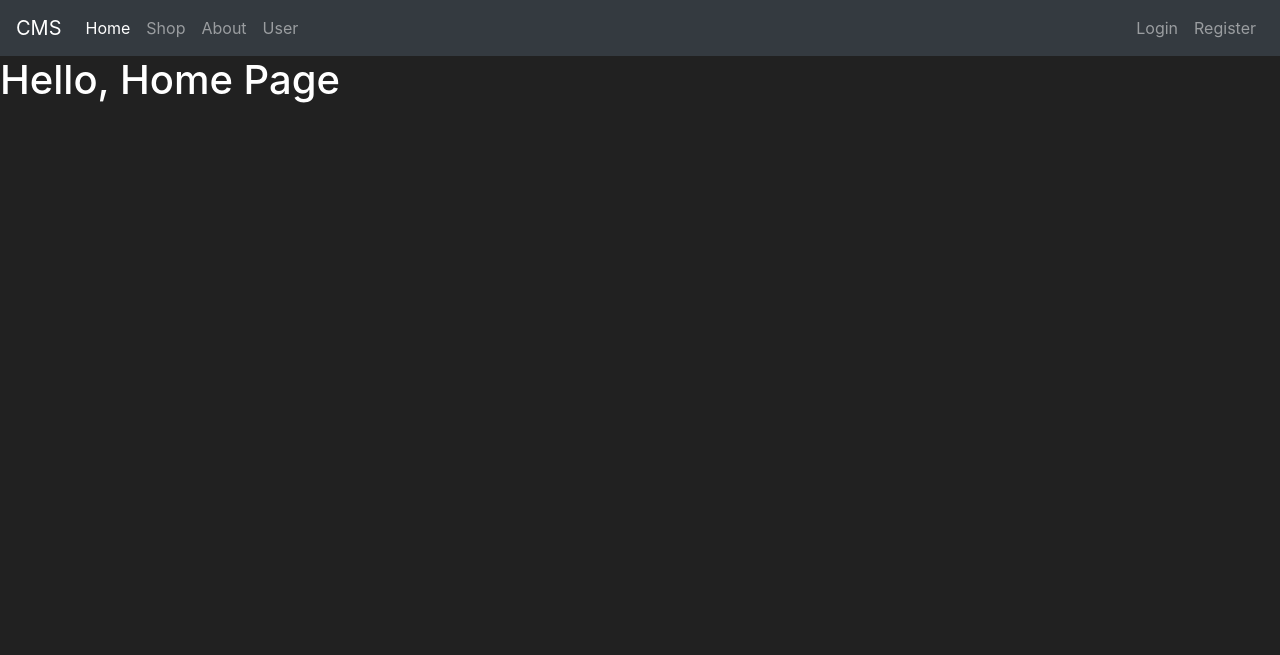
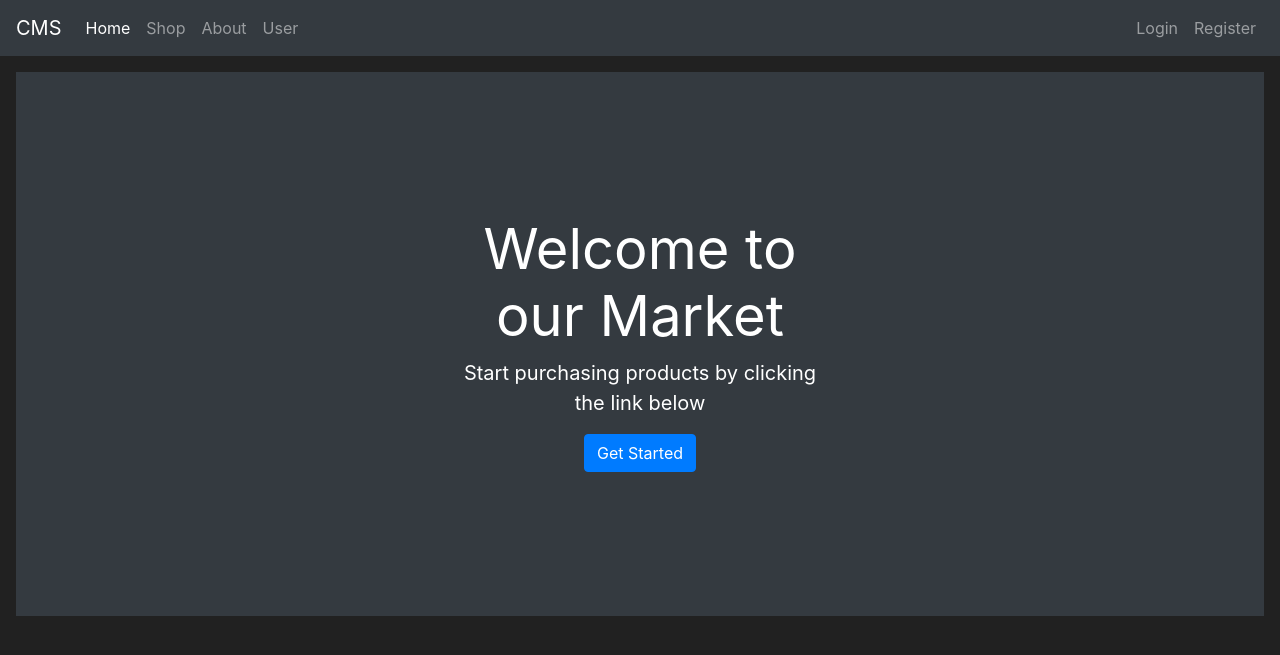
Before and after one commit to amiraHag/python_cms, a Flask app: page / in a window 1280 px wide. Shown: the top 655 px of the page. Run offline with Flask 2, Linux system fonts and the light colour scheme; some libraries are stand-ins or nearby versions.

Commit message:
User Logout

```diff
--- a/market/__init__.py
+++ b/market/__init__.py
@@ -10,6 +10,6 @@ app.config['SECRET_KEY'] = '953b38b7951337fef7021208'
 db = SQLAlchemy(app)
 bcrypt = Bcrypt(app)
 login_manager = LoginManager(app)
-
-
+login_manager.login_view = 'login_page'
+login_manager.login_message_category ="info"
 from market import routes
--- a/market/routes.py
+++ b/market/routes.py
@@ -3,7 +3,7 @@ from flask import render_template, redirect, url_for, flash
 from market.models import Item, User
 from market.forms import RegisterForm, LoginForm
 from market import db
-from flask_login import login_user
+from flask_login import login_user, logout_user, login_required
 
 
 @app.route('/')
@@ -13,6 +13,7 @@ def home_page():
 
 
 @app.route('/shop')
+@login_required
 def shop_page():
     items = Item.query.all()
     return render_template('shop.html', shop_items=items, page_title='Shop Page')
@@ -32,6 +33,8 @@ def register_page():
                               password=form.password1.data)
         db.session.add(user_to_create)
         db.session.commit()
+        login_user(user_to_create)
+        flash(f"Account created successfully! You are now logged in as {user_to_create.user_name}", category='success')
         return redirect(url_for('shop_page'))
     if form.errors != {}:
         for err_message in form.errors.values():
@@ -56,6 +59,13 @@ def login_page():
     return render_template('login.html', form=form, page_title='Login Page')
 
 
+@app.route('/logout')
+def logout_page():
+    logout_user()
+    flash("You have been logged out!", category='info')
+    return redirect(url_for('home_page'))
+
+
 @app.route('/about/<username>')
 def about_page_specific_user(username):
     return render_template('about.html', page_title=f'{username.capitalize()} User Page')
--- a/market/templates/base.html
+++ b/market/templates/base.html
@@ -47,7 +47,7 @@
                     </a>
                 </li>
                 <li class="nav-item">
-                    <a class="nav-link" href="#">Logout</a>
+                    <a class="nav-link" href="{{ url_for('logout_page') }}">Logout</a>
                 </li>
             </ul>
           {% else %}
--- a/market/templates/home.html
+++ b/market/templates/home.html
@@ -1,4 +1,12 @@
 {% extends 'base.html' %}
 {% block content %}
-    <h1>Hello, Home Page</h1>
+    <div class="position-relative overflow-hidden p-3 p-md-5 m-md-3 text-center bg-dark" style="color:white">
+        <div class="col-md-5 p-lg-5 mx-auto my-5">
+            <h1 class="display-4 font-weight-normal">Welcome to our Market</h1>
+            <p class="lead font-weight-normal">Start purchasing products by clicking the link below</p>
+            <a class="btn btn-primary" href="{{ url_for('shop_page') }}">Get Started</a>
+        </div>
+        <div class="product-device box-shadow d-none d-md-block"></div>
+        <div class="product-device product-device-2 box-shadow d-none d-md-block"></div>
+    </div>
 {% endblock %}
```
Also changed, not shown: market/shop.db.
